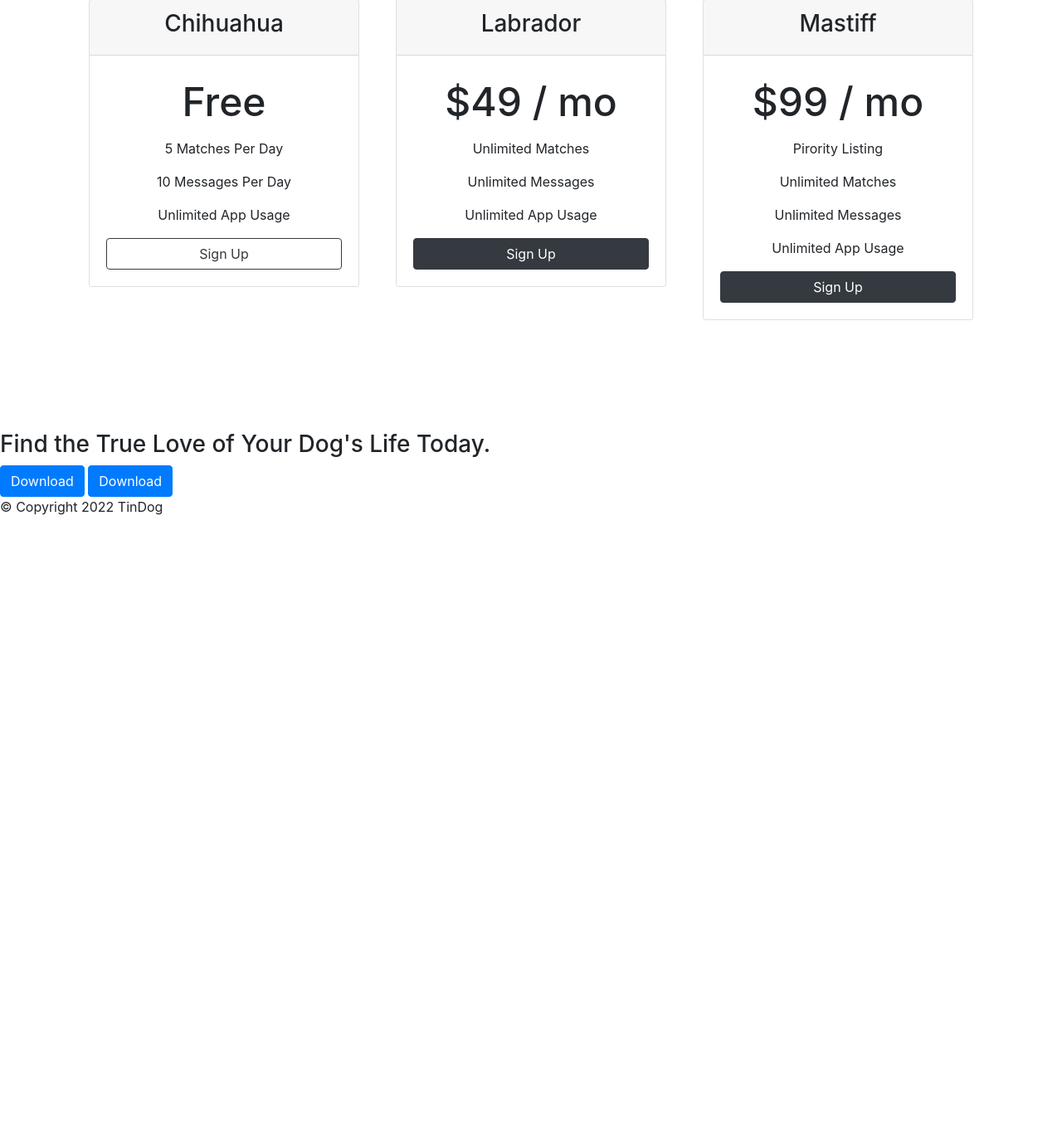
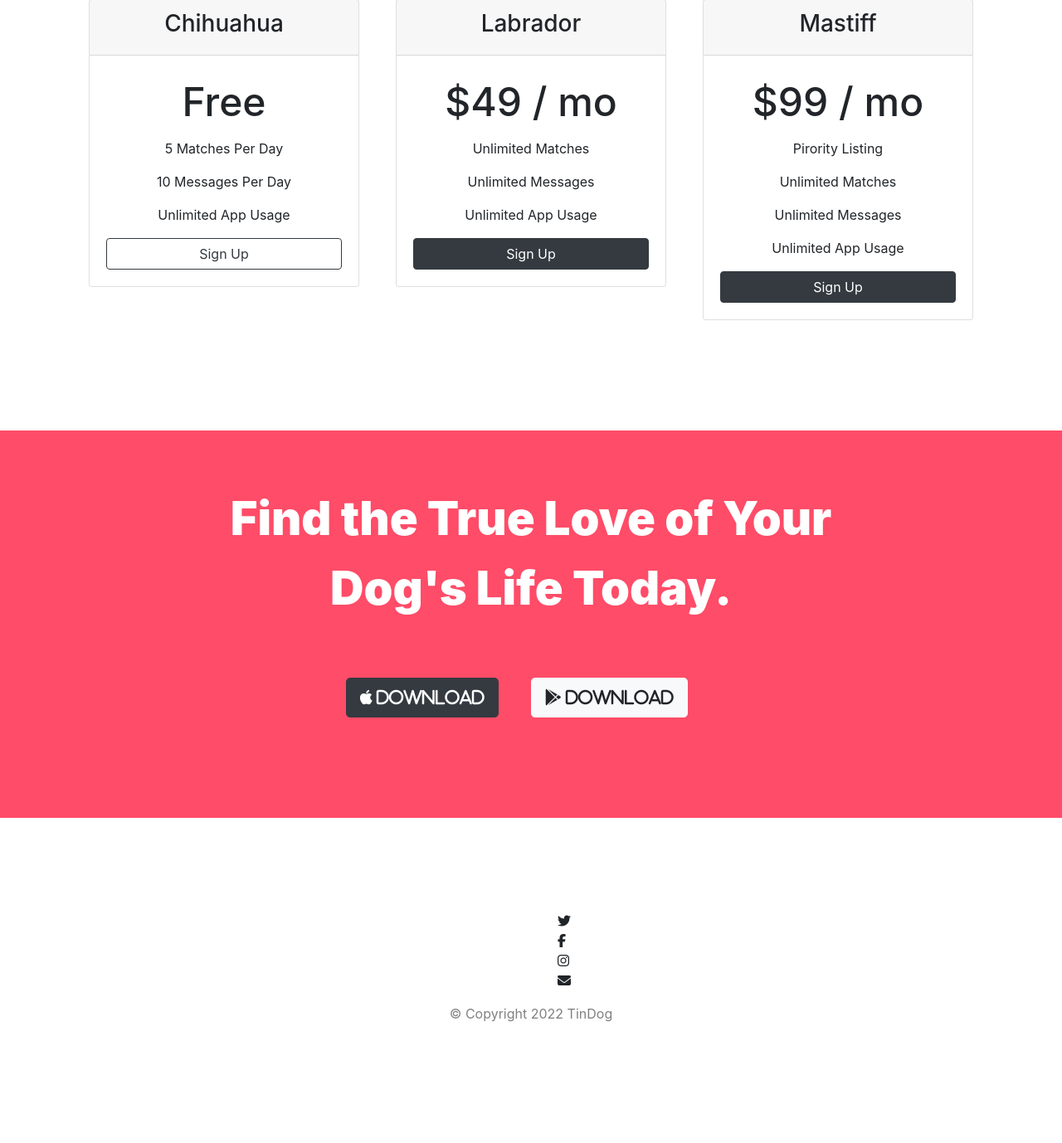
Before and after one commit to HDiman/bootstrap-webpage, a Flask app: page / in a window 1280 px wide; the page is wider, and only the part inside the window is pictured. Shown: the part 2167-3545 px from the top of that part at 83% size. Before the commit the page ends 2788 px from the top of that part, so only its background shows below. Run offline with Flask 2, Linux system fonts and the light colour scheme; some libraries are stand-ins or nearby versions.

Commit message:
Made some changes

```diff
--- a/static/css/styles.css
+++ b/static/css/styles.css
@@ -122,3 +122,47 @@ h2 {
 .pricing-column {
     padding: 3% 2%;
 }
+
+@media (max-width: 1028px) {
+    .rotated {
+      transform: rotate(0deg);
+    }
+    .title-image {
+        position: static;
+        height: 70%;
+        text-align: center;
+        right: 0;
+    }
+    #features {
+        position: static;
+        text-align: center;
+    }
+    #title {
+        text-align: center;
+    }
+}
+
+#cta {
+  background-color: #ff4c68;
+  color: #fff;
+  text-align: center;
+  padding: 4rem;
+}
+
+#cta h3 {
+  font-size: 3.5rem;
+  line-height: 1.5;
+  font-weight: 900;
+  padding: 0 10rem;
+}
+
+/* Footer Section */
+.footer-text {
+    text-align: center;
+    padding: 0rem 9rem 8rem;
+    color: grey;
+}
+
+.footer-icon {
+    padding: 7rem 42rem 1rem;
+}
--- a/templates/index.html
+++ b/templates/index.html
@@ -200,20 +200,39 @@
 
   <!-- Call to Action -->
 
-  <section id="cta" class="two">
+  <section id="cta">
 
-    <h3>Find the True Love of Your Dog's Life Today.</h3>
-    <button type="button" class="btn btn-primary">Download</button>
-    <button type="button" class="btn btn-primary">Download</button>
+    <div class="">
+      <h3>Find the True Love of Your Dog's Life Today.</h3>
+      <button type="button" class="btn btn-dark btn-lg download-button"><i class="fa-brands fa-apple"> Download</i></button>
+      <button type="button" class="btn btn-light btn-lg download-button"><i class="fa-brands fa-google-play"> Download</i></button>
+    </div>
 
   </section>
 
 
   <!-- Footer -->
 
-  <footer id="footer" class="two">
+  <footer id="footer">
 
-    <p>© Copyright 2022 TinDog</p>
+    <div class="row footer-icon">
+      <div class="col-lg-3">
+        <i class="fa-brands fa-twitter"></i>
+      </div>
+      <div class="col-lg-3">
+        <i class="fa-brands fa-facebook-f"></i>
+      </div>
+      <div class="col-lg-3">
+        <i class="fa-brands fa-instagram"></i>
+      </div>
+      <div class="col-lg-3">
+        <i class="fa-solid fa-envelope"></i>
+      </div>
+    </div>
+
+    <div class="footer-text">
+      <p>© Copyright 2022 TinDog</p>
+    </div>
 
   </footer>
 
```
